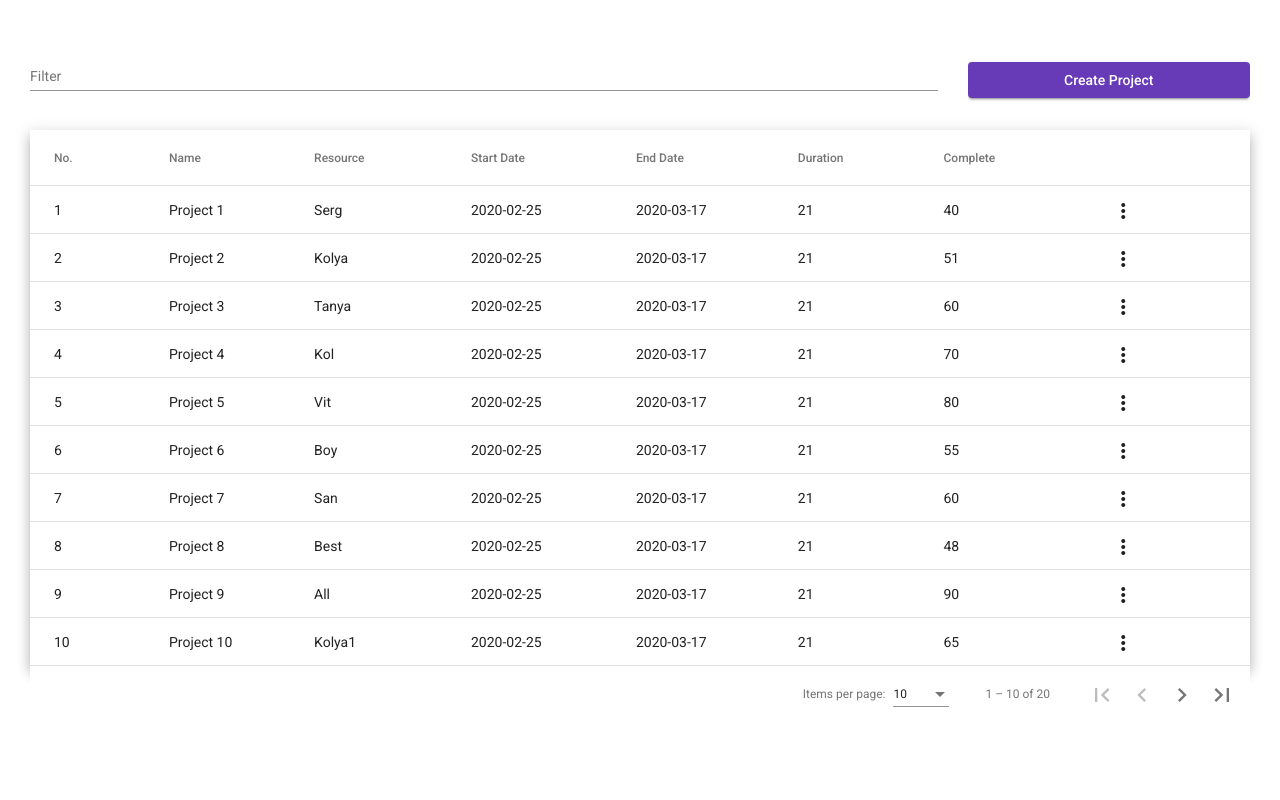
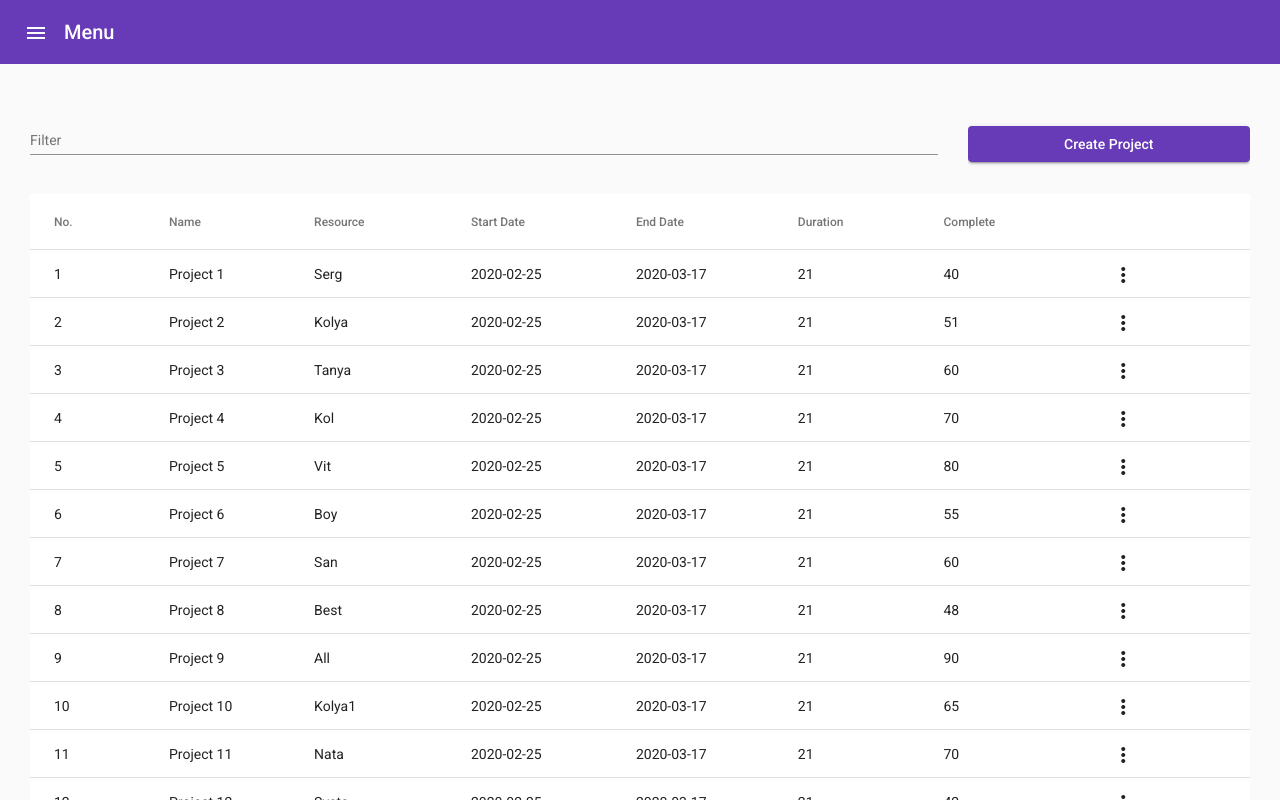
Before and after one commit to virimm/PMS_Demo, an Angular app in the folder pms_front/: page / in a window 1280 px wide. Built offline with nearby package versions, Linux system fonts and the light colour scheme.

Commit message:
Make menu and sidenavbar

```diff
--- a/pms_front/src/app/app.module.ts
+++ b/pms_front/src/app/app.module.ts
@@ -9,9 +9,9 @@ import { ReactiveFormsModule } from '@angular/forms';
 
 import {ProjectListComponent} from './project/project.list.component';
 import { DialogCreateProjectComponent } from './dialog-create-project/dialog-create-project.component';
+import {SidenavMenu} from './sidenav/sidenav-menu';
 
 import { from } from 'rxjs';
-
 
 @NgModule({
     imports:      [
@@ -21,9 +21,19 @@ import { from } from 'rxjs';
         MatirealModule,
         ReactiveFormsModule
     ],
-    entryComponents: [DialogCreateProjectComponent],
-    declarations: [ ProjectListComponent, DialogCreateProjectComponent ],
-    bootstrap:    [ ProjectListComponent ]
+    entryComponents: [
+        SidenavMenu,
+        DialogCreateProjectComponent,
+    ],
+    declarations: [
+        SidenavMenu,
+        ProjectListComponent,
+        DialogCreateProjectComponent,
+    ],
+    bootstrap: [
+        SidenavMenu,
+        ProjectListComponent,
+    ]
 })
 
 export class AppModule { }
--- a/pms_front/src/app/project/project.list.component.html
+++ b/pms_front/src/app/project/project.list.component.html
@@ -17,7 +17,7 @@
 
   </mat-grid-list>
 
-  <table mat-table [dataSource]="dataSource" matSort class="mat-elevation-z8 highlight">
+  <table mat-table [dataSource]="dataSource" matSort >
 
     <ng-container matColumnDef="position">
       <th mat-header-cell *matHeaderCellDef mat-sort-header> No. </th>
@@ -71,9 +71,9 @@
       </td>
     </ng-container>
 
-    <tr mat-header-row *matHeaderRowDef="displayedColumns"></tr>
+    <tr mat-header-row *matHeaderRowDef="displayedColumns; sticky: true"></tr>
     <tr mat-row *matRowDef="let row; columns: displayedColumns;"></tr>
   </table>
 
-  <mat-paginator [pageSizeOptions]="[10, 15, 20]" showFirstLastButtons></mat-paginator>
+  <mat-paginator [pageSizeOptions]="[15, 20]" showFirstLastButtons></mat-paginator>
 </div>
--- /dev/null
+++ b/pms_front/src/app/sidenav/sidenav-menu.css
@@ -0,0 +1,26 @@
+.main-container {
+    display: flex;
+    flex-direction: column;
+    position: absolute;
+    top: 0;
+    bottom: 0;
+    left: 0;
+    right: 0;
+  }
+
+  .main-is-mobile .main-toolbar {
+    position: fixed;
+    z-index: 2;
+  }
+
+  h1.main-app-name {
+    margin-left: 8px;
+  }
+
+  .main-sidenav-container {
+    flex: 1;
+  }
+
+  .main-is-mobile .main-sidenav-container {
+    flex: 1 0 auto;
+  }
--- /dev/null
+++ b/pms_front/src/app/sidenav/sidenav-menu.html
@@ -0,0 +1,30 @@
+<div class="main-container">
+
+    <mat-toolbar color="primary" class="main-toolbar">
+      <button mat-icon-button (click)="snav.toggle()"><mat-icon>menu</mat-icon></button>
+      <h1 class="main-app-name">Menu</h1>
+    </mat-toolbar>
+
+    <mat-sidenav-container class="main-sidenav-container">
+      <mat-sidenav #snav mode="over">
+        <mat-nav-list>
+          <a mat-list-item routerLink="." (click)="openSection(snav, 'showAllProject')">
+            <mat-icon style="margin-right: 10px;">input</mat-icon>
+            <span>All Projects</span>
+          </a>
+          <a mat-list-item routerLink="." (click)="openSection(snav, 'showMyTasks')">
+            <mat-icon style="margin-right: 10px;">work_outline</mat-icon>
+            <span>My Tasks</span>
+          </a>
+        </mat-nav-list>
+      </mat-sidenav>
+
+      <mat-sidenav-content>
+        <main-project-list *ngIf="showSection.showAllProject"></main-project-list>
+        <div *ngIf="showSection.showMyTasks">
+            <h1 class="main-app-name">My future Tasks</h1>
+        </div>
+      </mat-sidenav-content>
+    </mat-sidenav-container>
+
+  </div>
--- /dev/null
+++ b/pms_front/src/app/sidenav/sidenav-menu.ts
@@ -0,0 +1,27 @@
+import {Component} from '@angular/core';
+
+@Component({
+  selector: 'sidenav-menu',
+  templateUrl: 'sidenav-menu.html',
+  styleUrls: ['sidenav-menu.css'],
+})
+export class SidenavMenu {
+    showSection = {
+        showAllProject: true,
+        showMyTasks: false
+    };
+
+    constructor() {}
+
+    openSection(snav, key) {
+        snav.close();
+        for (let prop in this.showSection) {
+            if(prop === key) {
+                this.showSection[prop] = true;
+            } else {
+                this.showSection[prop] = false;
+            }
+        }
+    }
+
+}
--- a/pms_front/src/index.html
+++ b/pms_front/src/index.html
@@ -9,6 +9,6 @@
     <link href="https://fonts.googleapis.com/icon?family=Material+Icons" rel="stylesheet">
 </head>
 <body>
-    <main-project-list></main-project-list>
+    <sidenav-menu></sidenav-menu>
 </body>
 </html>
```
Also changed, not shown: pms_front/src/app/matireal/matireal.module.ts (+7 -1 lines).
